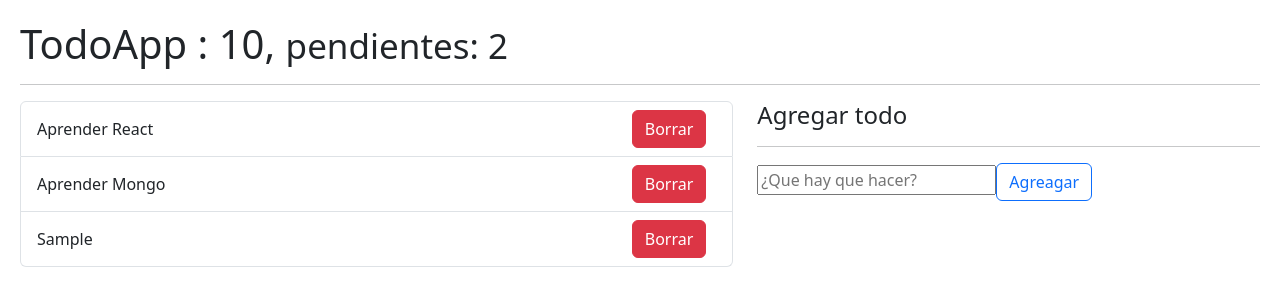
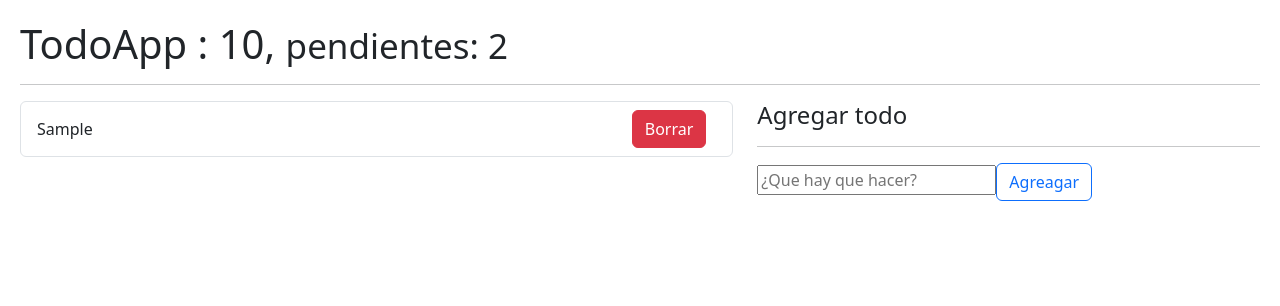
Before and after one commit to JulianLlanten8/RoadMapReact, a React (Vite) app in the folder hook-app/: page / in a window 1280 px wide. Both pictures are taken after typing "Sample" into the empty fields and a click on the button "Agreagar". Shown: the top 306 px of the page. Built offline with nearby package versions, Linux system fonts and the light colour scheme.

Commit message:
Add funcion de guardar de forma persistente un 'todo' y borrar llamando a una funcion nieta que devuleve el id y con este borrarlo con el reducer

```diff
--- a/hook-app/src/components/TodoList.jsx
+++ b/hook-app/src/components/TodoList.jsx
@@ -1,11 +1,15 @@
 import PropTypes from "prop-types";
 import { TodoListItem } from "./TodoListItem";
 
-export const TodoList = ({ todos = [] }) => {
+export const TodoList = ({ todos = [], onDeleteTodo }) => {
   return (
     <ul className="list-group">
       {todos.map((todo) => (
-        <TodoListItem key={todo.id} todo={todo} />
+        <TodoListItem
+          key={todo.id}
+          todo={todo}
+          onDeleteTodo={(id) => onDeleteTodo(id)}
+        />
       ))}
     </ul>
   );
@@ -13,4 +17,5 @@ export const TodoList = ({ todos = [] }) => {
 
 TodoList.propTypes = {
   todos: PropTypes.array.isRequired,
+  onDeleteTodo: PropTypes.func.isRequired,
 };
--- a/hook-app/src/components/TodoListItem.jsx
+++ b/hook-app/src/components/TodoListItem.jsx
@@ -1,13 +1,16 @@
 import PropTypes from "prop-types";
 
-export const TodoListItem = ({ todo }) => {
+export const TodoListItem = ({ todo, onDeleteTodo }) => {
   return (
     <>
-      <li
-        className="list-group-item d-flex justify-content-between"
-      >
+      <li className="list-group-item d-flex justify-content-between">
         <span className="align-self-center">{todo.description}</span>
-        <button className="btn btn-danger">Borrar</button>
+        <button
+          className="btn btn-danger"
+          onClick={() => onDeleteTodo(todo.id)}
+        >
+          Borrar
+        </button>
       </li>
     </>
   );
@@ -15,4 +18,5 @@ export const TodoListItem = ({ todo }) => {
 
 TodoListItem.propTypes = {
   todo: PropTypes.object.isRequired,
+  onDeleteTodo: PropTypes.func.isRequired,
 };
--- a/hook-app/src/useReducer/TodoApp.jsx
+++ b/hook-app/src/useReducer/TodoApp.jsx
@@ -1,4 +1,4 @@
-import { useReducer } from "react";
+import { useEffect, useReducer } from "react";
 import { todoReducer } from "./todoReducer";
 import { TodoList, TodoAdd } from "../components";
 
@@ -15,13 +15,33 @@ const initialState = [
   },
 ];
 
+/**
+ *@returns La función init devuelve el valor parseado de la clave "todos" del localStorage, o
+ *una matriz vacía si el valor es nulo o indefinido.
+ */
+const init = () => {
+  return JSON.parse(localStorage.getItem("todos")) || [];
+};
+
 export const TodoApp = () => {
-  const [todos, dispatch] = useReducer(todoReducer, initialState);
+  const [todos, dispatch] = useReducer(todoReducer, initialState, init);
+
+  useEffect(() => {
+    localStorage.setItem("todos", JSON.stringify(todos));
+  }, [todos]);
 
   const handleNewTodo = (todo) => {
     const action = {
       type: "[TODO] Add TODO",
       payload: todo,
+    };
+    dispatch(action);
+  };
+
+  const handleDeleteTodo = (id) => {
+    const action = {
+      type: "[TODO] Remove TODO",
+      payload: id,
     };
     dispatch(action);
   };
@@ -34,7 +54,7 @@ export const TodoApp = () => {
       <hr />
       <main className="row">
         <div className="col-7">
-          <TodoList todos={todos} />
+          <TodoList todos={todos} onDeleteTodo={(id) => handleDeleteTodo(id)} />
         </div>
 
         <div className="col-5">
--- a/hook-app/src/useReducer/todoReducer.js
+++ b/hook-app/src/useReducer/todoReducer.js
@@ -2,6 +2,11 @@ export const todoReducer = (initialState = [], action) => {
   switch (action.type) {
     case "[TODO] Add TODO":
       return [...initialState, action.payload];
+
+
+    case "[TODO] Remove TODO":
+      return initialState.filter((todo) => todo.id !== action.payload);
+
     default:
       return initialState;
   }
```
